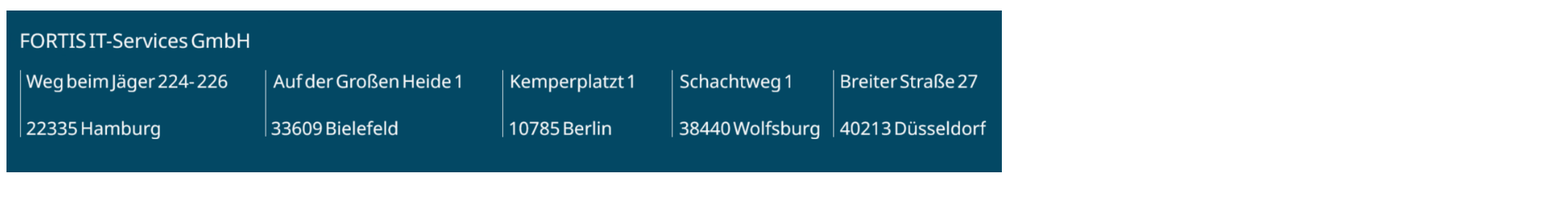
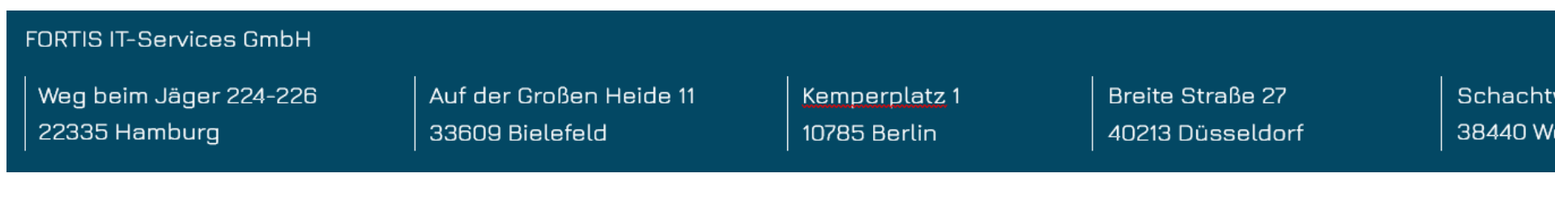
Before and after one commit to ElmarSchamuradov/standorte, a plain HTML site: page index.html in a window 1280 px wide. Shown: the part 223-474 px from the top of the page at 81% size, 1920 px wide, since content can reach past the window. Drawn offline with Linux system fonts and the light colour scheme.

Commit message:
Update index.html

```diff
--- a/index.html
+++ b/index.html
@@ -8,7 +8,7 @@
 
 <body>
 <p><img class="so-widget-image" alt="Fortis IT GPTW NO1" title="Fortis IT GPTW NO1" src="https://fortis-it.de/wp-content/uploads/2025/05/25-00001-Fortis-IT-Stellenazeige-Header-2037x681px-scaled.jpg" style="height: 200px;"></p>
-<p><img class="so-widget-image" alt="Fortis IT Standorte" title="Fortis IT Standorte" src="adresse_mit_strichen_zugeschnitten_neu.png" style="height: 200px;"></p>
+<p><img class="so-widget-image" alt="Fortis IT Standorte" title="Fortis IT Standorte" src="Standorte_neu.png" style="height: 200px;"></p>
 
 
 
```
